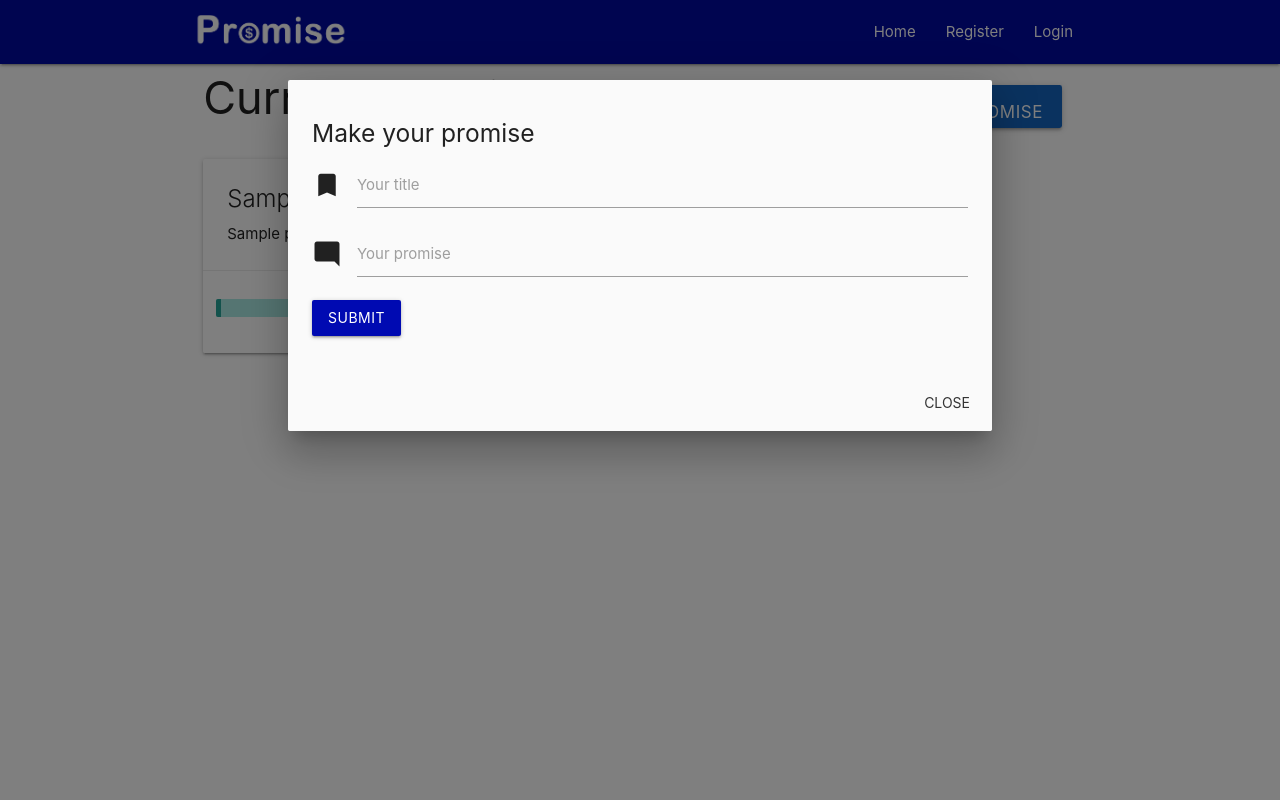
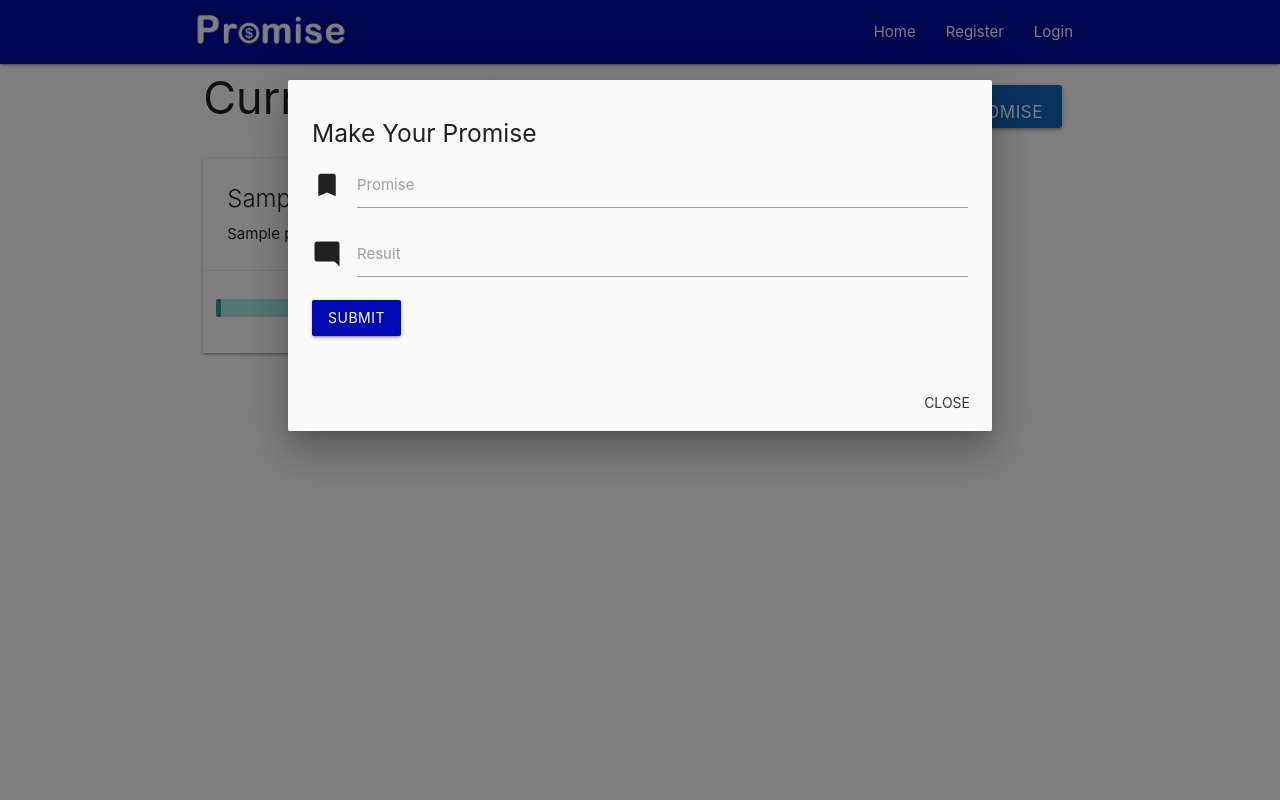
Before and after one commit to finaud/rbs-hackathon, a Flask app: template templates/promises/main.html in a window 1280 px wide, after a click that opens the changed part. Run offline with Flask 2, Linux system fonts and the light colour scheme; the template is opened without the code that fills it: most values are stand-ins (such as "Sample title", 1, 10 or a date in 2020).

Commit message:
changed fields for creating promise

```diff
--- a/templates/promises/main.html
+++ b/templates/promises/main.html
@@ -52,19 +52,19 @@
 
     <div id="modal1" class="modal">
         <div class="modal-content">
-            <h5>Make your promise</h5>
+            <h5>Make Your Promise</h5>
             <form id="promise_form" action="{{ url_for('create_promise') }}" method=post enctype="multipart/form-data">
                 <div class="input-field ">
                     <i class="material-icons prefix">bookmark</i>
                     <input type="text" name="title" id="id_title" value=""
                            size="50"/>
-                    <label for="id_title">Your title</label>
+                    <label for="id_title">Promise</label>
                 </div>
                 <div class="input-field ">
                     <i class="material-icons prefix">mode_comment</i>
                     <input type="text" name="promise" id="id_promise" value=""
                            size="100"/>
-                    <label for="id_promise">Your promise</label>
+                    <label for="id_promise">Result</label>
                 </div>
                 <button class="btn waves-effect waves-light">Submit</button>
             </form>
```
